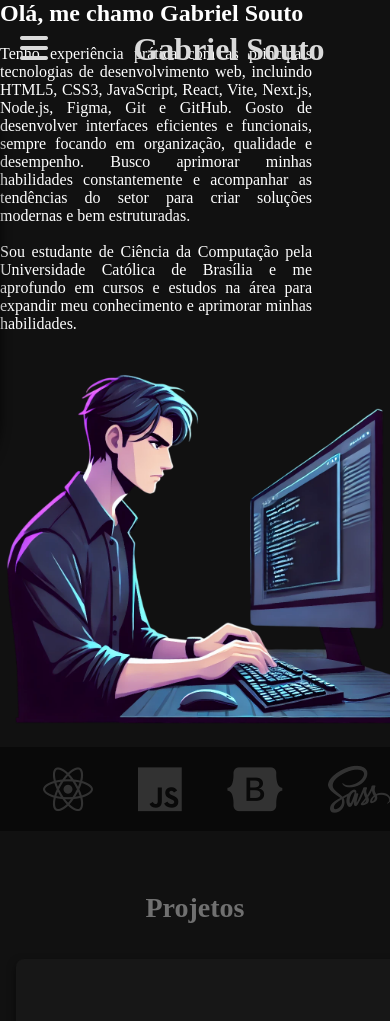
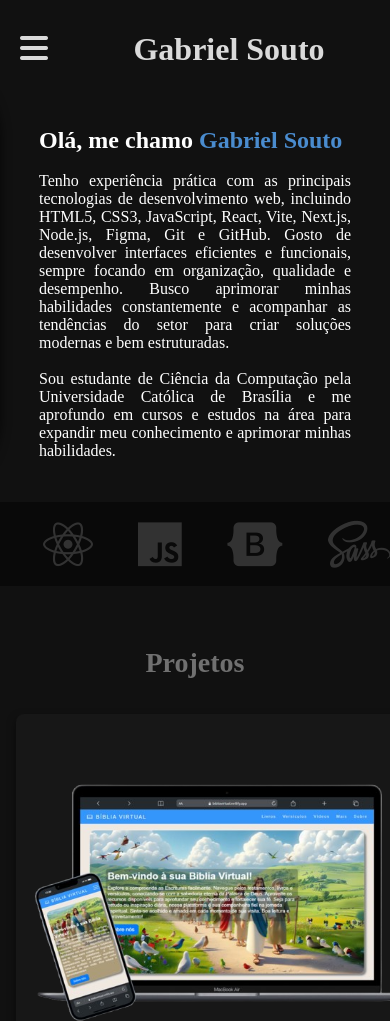
Before and after one commit to soutozk/portifolio, a plain HTML site: page index.html in a window 390 px wide. Shown: the top 1021 px of the page. Drawn offline with nearby package versions, Linux system fonts and the light colour scheme.

Commit message:
home top mobile adjust

```diff
--- a/assets/css/landing.css
+++ b/assets/css/landing.css
@@ -66,6 +66,10 @@ main {
   width: 100%;
   font-size: 32px;
   margin: 0;
+}
+
+.text-home-top span {
+  color: #4a8ccf;
 }
 
 .text-home-top p {
@@ -399,11 +403,40 @@ header {
 
 /* Para telas menores que 768px (por exemplo, tablets) */
 @media (max-width: 768px) {
+  body {
+    overflow-x: hidden;
+  }
+
   .text-home-top {
     width: 100%;
+    padding-bottom: 5vh;
+    text-align: start;
+    display: flex;
+    align-items: center;
+    justify-content: center;
+    flex-direction: column;
+  }
+
+  .text-home-top h1 {
+    width: 80%;
+    font-size: 32px;
+    margin: 0;
+  }
+
+  .text-home-top p {
+    width: 80%;
+    font-size: 20px;
+    margin: 0;
+    text-align: justify;
+  }
+
+  .image-top-home {
+    display: none;
   }
 
   .container-top {
+    width: 100%;
+    padding-top: 15vh;
     flex-direction: column;
     height: auto;
   }
--- a/index.html
+++ b/index.html
@@ -42,7 +42,7 @@
     <main class="container-home" id="inicio">
       <div class="container-top animated animatedFadeInUp fadeInUp">
         <div class="text-home-top">
-          <h1>Olá, me chamo Gabriel Souto</h1>
+          <h1>Olá, me chamo <span> Gabriel Souto</span></h1>
           <br />
           <p>
             Tenho experiência prática com as principais tecnologias de
@@ -180,10 +180,7 @@
           </div>
           <!-- Card 9 -->
           <div class="card">
-            <img
-              src="/assets/img/link.png"
-              alt="Imagem do Projeto"
-            />
+            <img src="/assets/img/link.png" alt="Imagem do Projeto" />
             <h2>Alguns Links Bios</h2>
             <div class="card-buttons">
               <!-- <button onclick="openModal('6')">Detalhes</button> -->
```
